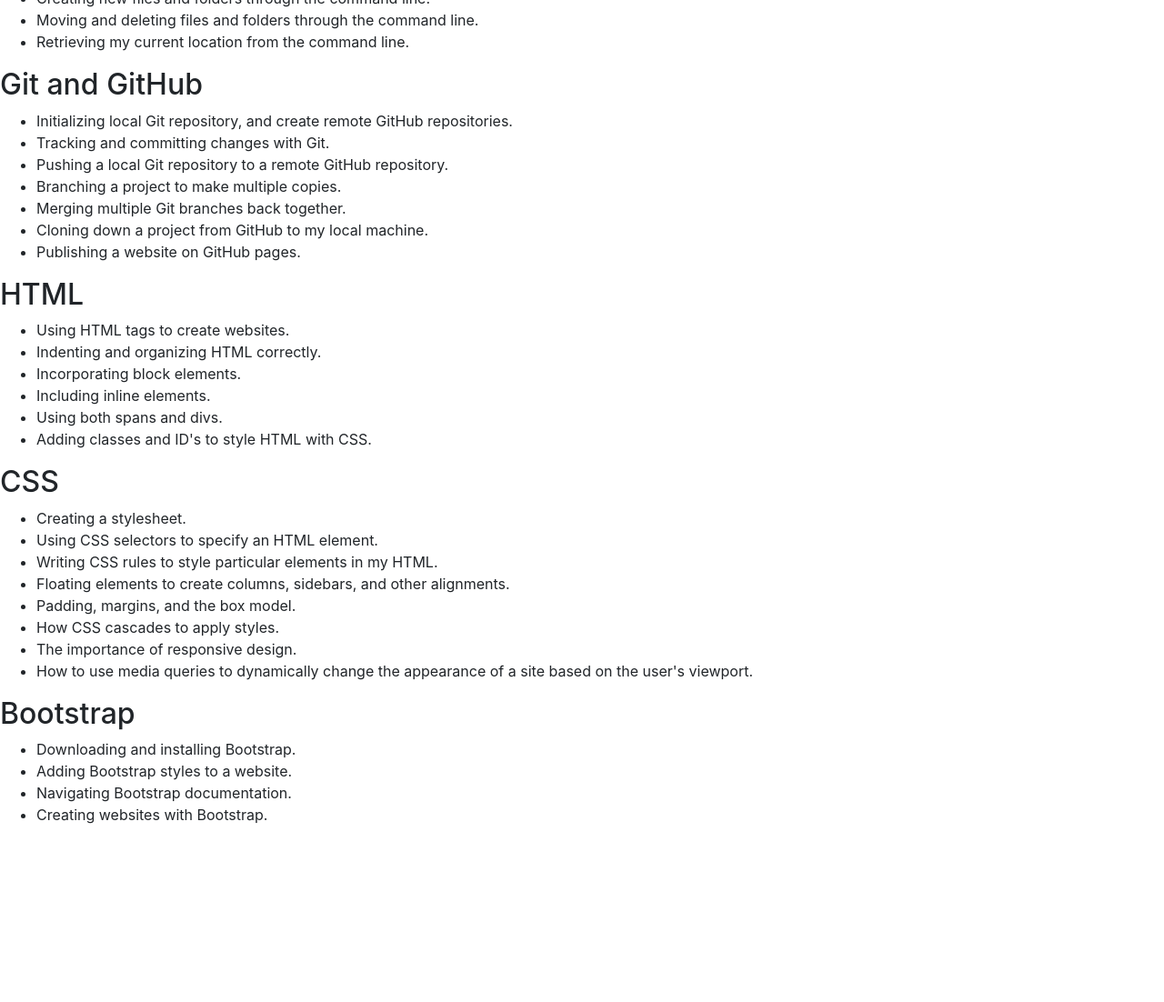
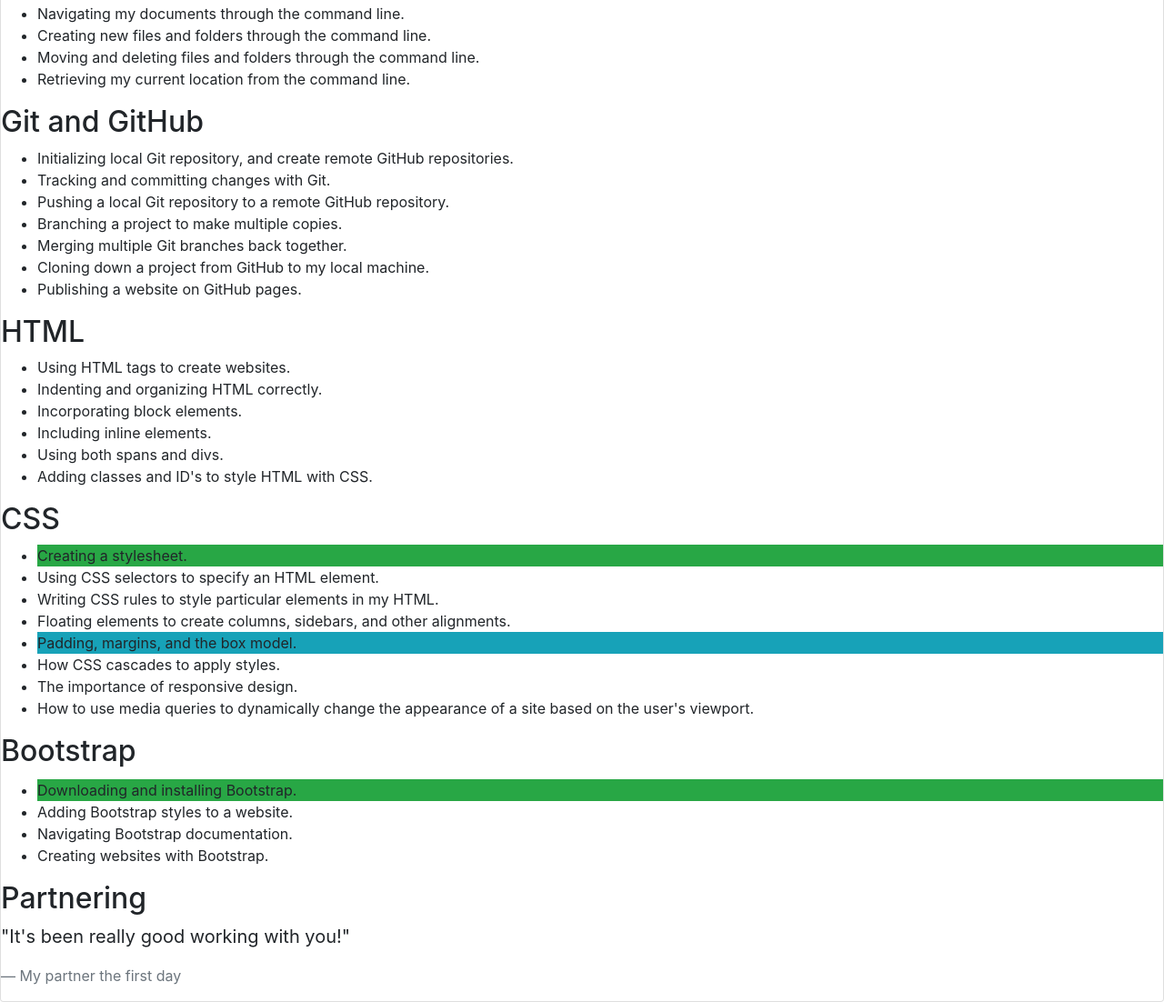
Before and after one commit to kolmansoifer/week-in-review, a plain HTML site: page index.html in a window 1280 px wide. Shown: the part 180-1282 px from the top of the page at 91% size. Before the commit the page ends 1104 px from the top, so only its background shows below. Drawn offline with Linux system fonts and the light colour scheme.

Commit message:
Added blockquotes and cards
Co-authored by Chase Swendsen <chaseswendsen2@gmail.com>
Co-authored by: Drew Macauley <macauleyandy03@gmail.com>

```diff
--- a/index.html
+++ b/index.html
@@ -1,24 +1,26 @@
 <!DOCTYPE html>
 <html lang="en-US">
   <link href="css/bootstrap.css" rel ="stylesheet" type="text/css" media="all">
-  <link href="css/styles.css" rel="stylesheet" type="text/css" media="all">
 <head>
   <title>My First Week at Epicodus</title>
 </head>
 <body>
-  <h1>My First Week at Epicodus</h1>
+    <div class="card">
+      <div class="card-body">
+      <h1>My First Week at Epicodus</h1>
   <p>
     I've almost finished my first week at Epicodus. Here are some of the things I've learned so far:
   </p>
+    </div>
   <h2>Command Line</h2>
-  <ul>
+  <ul class="card-text">
     <li>Navigating my documents through the command line.</li>
     <li>Creating new files and folders through the command line.</li>
     <li>Moving and deleting files and folders through the command line.</li>
     <li>Retrieving my current location from the command line.</li>
   </ul>
   <h2>Git and GitHub</h2>
-  <ul>
+  <ul class="card-text">
     <li>Initializing local Git repository, and create remote GitHub repositories.</li>
     <li>Tracking and committing changes with Git.</li>
     <li>Pushing a local Git repository to a remote GitHub repository.</li>
@@ -28,7 +30,7 @@
     <li>Publishing a website on GitHub pages.</li>
   </ul>
   <h2>HTML</h2>
-  <ul>
+  <ul class="card-text">
     <li>Using HTML tags to create websites.</li>
     <li>Indenting and organizing HTML correctly.</li>
     <li>Incorporating block elements.</li>
@@ -37,22 +39,28 @@
     <li>Adding classes and ID's to style HTML with CSS.</li>
   </ul>
   <h2>CSS</h2>
-  <ul>
-    <li>Creating a stylesheet.</li>
+  <ul class="card-text">
+    <li class="bg-success">Creating a stylesheet.</li>
     <li>Using CSS selectors to specify an HTML element.</li>
     <li>Writing CSS rules to style particular elements in my HTML.</li>
     <li>Floating elements to create columns, sidebars, and other alignments.</li>
-    <li>Padding, margins, and the box model.</li>
+    <li class="bg-info">Padding, margins, and the box model.</li>
     <li>How CSS cascades to apply styles.</li>
     <li>The importance of responsive design.</li>
     <li>How to use media queries to dynamically change the appearance of a site based on the user's viewport.</li>
   </ul>
-  <h2>Bootstrap</h2>
-  <ul>
-    <li>Downloading and installing Bootstrap.</li>
+  <h2 class="card-title">Bootstrap</h2>
+  <ul class="card-text">
+    <li class="bg-success">Downloading and installing Bootstrap.</li>
     <li>Adding Bootstrap styles to a website.</li>
     <li>Navigating Bootstrap documentation.</li>
     <li>Creating websites with Bootstrap.</li>
   </ul>
+  <h2>Partnering</h2>
+      <blockquote class="blockquote">
+        <p>"It's been really good working with you!"</p>
+        <footer class="blockquote-footer">My partner the first day</footer>
+      </blockquote>
+  </div>
 </body>
 </html>
```
